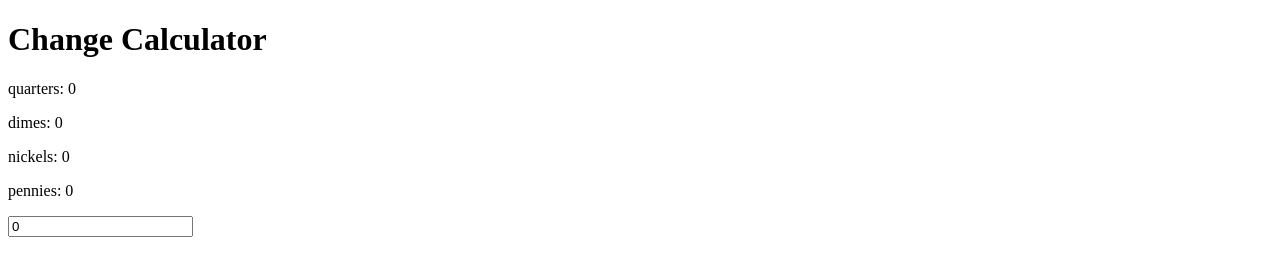
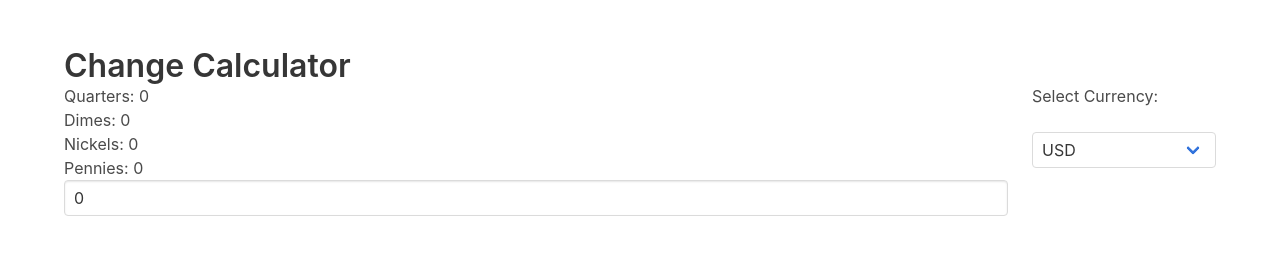
Before and after one commit to gabrielhochstatter/coinChanger, a website: page index.html in a window 1280 px wide. Drawn offline with nearby package versions, Linux system fonts and the light colour scheme.

Commit message:
currency can be changed on the fly

```diff
--- a/index.html
+++ b/index.html
@@ -6,25 +6,54 @@
     <meta name="viewport" content="width=device-width, initial-scale=1, shrink-to-fit=no">
 
     <title>Coin Change Calculator</title>
+    <link rel="stylesheet" href="https://cdnjs.cloudflare.com/ajax/libs/bulma/0.7.1/css/bulma.min.css">
+    <link rel="stylesheet" href="style/styles.css">
+    <script defer src="https://use.fontawesome.com/releases/v5.0.7/js/all.js"></script>
     <script src="https://cdn.jsdelivr.net/npm/vue@2.5.16/dist/vue.js"></script>
 
   </head>
 
   <body>
 
-    <main role="main" class="container">
+    <section class="section">
+      <div class="container">
+        <div class="">
+          <h1 class="title  is-text-centered">Change Calculator</h1>
+        </div>
+        <div id="changerApp" class="columns">
+          <div class="column">
+            <div v-for="(amount, coin) in coins">
+              <p class=" is-text-centered">{{ coin }}: {{ amount }}</p>
+            </div>
+            <div class="control">
+                <input class="input"
+                type="number"
+                v-model="cents"
+                placeholder="Enter amount in cents"
 
-      <div class="starter-template">
-        <h1>Change Calculator</h1>
-        <div id="changerApp">
-          <p>quarters: {{ coins.quarters }}</p>
-          <p>dimes: {{ coins.dimes }}</p>
-          <p>nickels: {{ coins.nickels }}</p>
-          <p>pennies: {{ coins.pennies }}</p>
-          <input type="number" v-model="cents" v-on:input="calculator(coins)">
+                v-on:input="calculator(coins)">
+            </div>
+          </div>
+
+          <div class="field">
+            <div class="column">
+              <p>Select Currency:</p>
+            </div>
+            <div class="column">
+              <div class="select">
+                <select v-model="currentCurrency" @change="updateCurrency(currentCurrency)">
+                  <option selected disabled>Choose Currency</option>
+                  <option v-for="currency in currencies"
+                  v-bind:value="currency.currency">
+                    {{ currency.name }}
+                  </option>
+                </select>
+              </div>
+            </div>
+          </div>
         </div>
       </div>
-    </main>
+    </section>
     <script src="src/changerClient.js"></script>
   </body>
 </html>
--- a/src/changerClient.js
+++ b/src/changerClient.js
@@ -1,8 +1,30 @@
 var usd = {
-  quarters: 25,
-  dimes: 10,
-  nickels: 5,
-  pennies: 1
+  "Quarters": 25,
+  "Dimes": 10,
+  "Nickels": 5,
+  "Pennies": 1
+};
+
+var gbp = {
+  "2 Pounds": 200,
+  "1 Pound": 100,
+  "50p": 50,
+  "20p": 20,
+  "10p": 10,
+  "5p": 5,
+  "2p": 2,
+  "1p": 1
+};
+
+var euro = {
+  "2 Euros": 200,
+  "1 Euro": 100,
+  "50 Cents": 50,
+  "20 Cents": 20,
+  "10 Cents": 10,
+  "5 Cents": 5,
+  "2 Cents": 2,
+  "1 Cent": 1
 };
 
 function Changer(currency){
@@ -25,17 +47,29 @@ function Changer(currency){
   };
 }
 
+
 var changer = new Changer(usd);
 
 var changerApp = new Vue({
   el: '#changerApp',
   data: {
+    changer: changer,
     cents: 0,
-    coins: changer.calculateCoins(0)
+    coins: this.changer.calculateCoins(0),
+    currencies: [
+      { name: "USD", currency: usd },
+      { name: "GBP", currency: gbp },
+      { name: "EUR", currency: euro }
+    ],
+    currentCurrency: usd
   },
   methods: {
     calculator: function(){
-      this.coins = changer.calculateCoins(this.cents);
+      this.coins = this.changer.calculateCoins(this.cents);
+    },
+    updateCurrency: function(currency){
+      this.changer = new Changer(currency);
+      this.calculator();
     }
   }
 });
--- /dev/null
+++ b/style/styles.css
@@ -0,0 +1,3 @@
+.coin-input {
+  text-align: center;
+}
```
